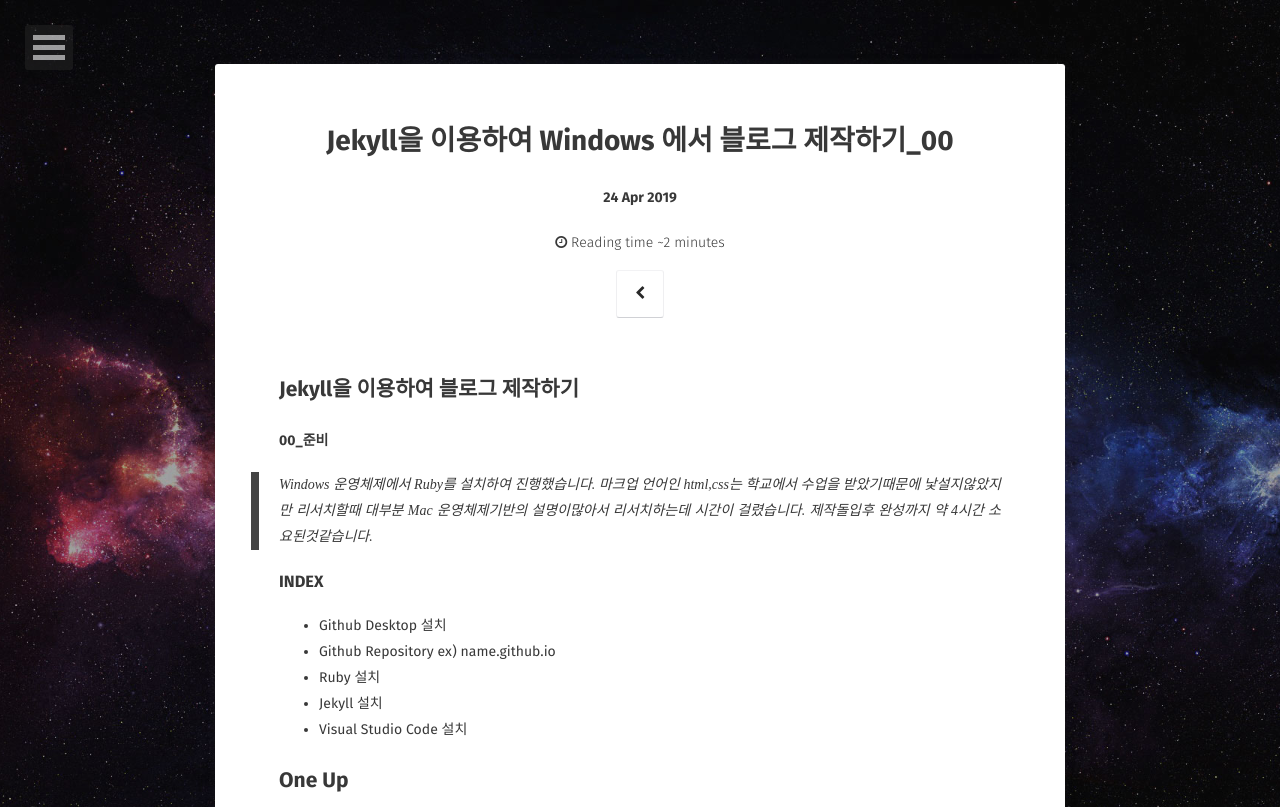
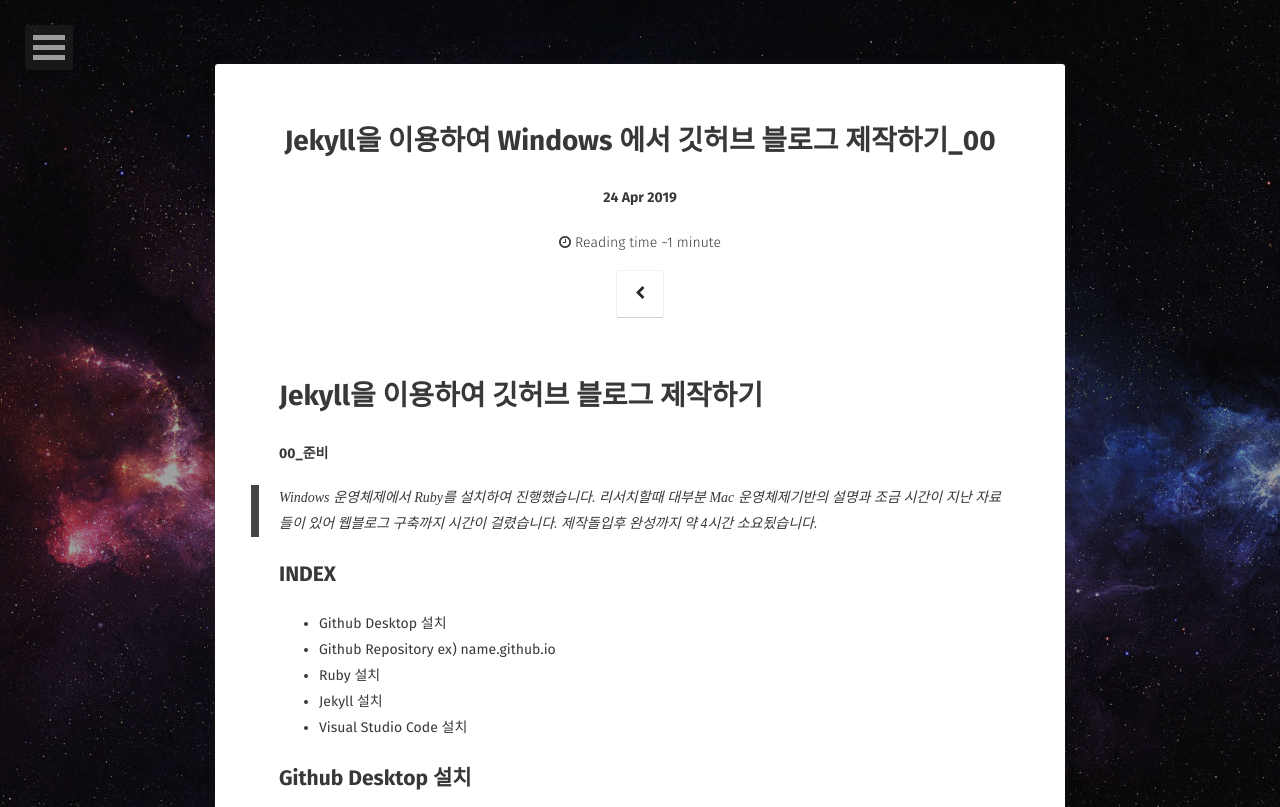
Before and after one commit to devhyunsuk2/devhyunsuk2.github.io, a Jekyll site: the page built from _posts/2019-04-24-Jekyll-1.md, in a window 1280 px wide and 1400 px high. Shown: the top 807 px of the window. Built offline with Jekyll 4.4.1, drawn with Linux system fonts in a browser that asks for light colours; some web fonts are replaced; comment, search, counter and statistics services are not loaded; some of the changed text lies outside the part shown; grey boxes are pictures that could not be loaded.

Commit message:
포스트업로드

```diff
--- a/_posts/2019-04-24-Jekyll-1.md
+++ b/_posts/2019-04-24-Jekyll-1.md
@@ -1,16 +1,16 @@
 ---
 layout: post
-title: "Jekyll을 이용하여 Windows 에서 블로그 제작하기_00"
+title: "Jekyll을 이용하여 Windows 에서 깃허브 블로그 제작하기_00"
 date: 2019-04-24
 excerpt: "블로그 제작기"
 tags: [Jekyll, Blog]
 comments: true
 ---
-## Jekyll을 이용하여 블로그 제작하기
+# Jekyll을 이용하여 깃허브 블로그 제작하기
 #### 00_준비
-> Windows 운영체제에서 Ruby를 설치하여 진행했습니다. 마크업 언어인 html,css는 학교에서 수업을 받았기때문에 낯설지않았지만 리서치할때 대부분 Mac 운영체제기반의 설명이많아서 리서치하는데 시간이 걸렸습니다. 제작돌입후 완성까지 약 4시간 소요된것같습니다.
+> Windows 운영체제에서 Ruby를 설치하여 진행했습니다. 리서치할때 대부분 Mac 운영체제기반의 설명과 조금 시간이 지난 자료들이 있어 웹블로그 구축까지 시간이 걸렸습니다. 제작돌입후 완성까지 약 4시간 소요됬습니다.
 
-### INDEX
+## INDEX
 * Github Desktop 설치
 * Github Repository ex) name.github.io
 * Ruby 설치
@@ -18,14 +18,20 @@ comments: true
 * Visual Studio Code 설치
 
 
-## One Up
+## Github Desktop 설치
 
 <figure>
-	<a href="http://farm9.staticflickr.com/8426/7758832526_cc8f681e48_b.jpg"><img src="http://farm9.staticflickr.com/8426/7758832526_cc8f681e48_c.jpg"></a>
-	<figcaption><a href="http://www.flickr.com/photos/80901381@N04/7758832526/" title="Morning Fog Emerging From Trees by A Guy Taking Pictures, on Flickr">Morning Fog Emerging From Trees by A Guy Taking Pictures, on Flickr</a>.</figcaption>
+	<a href="https://desktop.github.com/"><img src="/assets/img/postimgs/2019/0425/jekyll0.png"></a>
+	<figcaption><a href="http://www.flickr.com/photos/80901381@N04/7758832526/" title="Morning Fog Emerging From Trees by A Guy Taking Pictures, on Flickr">깃허브 데스크탑 설치 페이지</a></figcaption>
 </figure>
 
-Vero laborum commodo occupy. Semiotics voluptate mumblecore pug. Cosby sweater ullamco quinoa ennui assumenda, sapiente occupy delectus lo-fi. Ea fashion axe Marfa cillum aliquip. Retro Bushwick keytar cliche. Before they sold out sustainable gastropub Marfa readymade, ethical Williamsburg skateboard brunch qui consectetur gentrify semiotics. Mustache cillum irony, fingerstache magna pour-over keffiyeh tousled selfies.
+먼저 깃허브를 설치했습니다. Github Desktop을 이용하면, 우리가 블로그에 글을 새로 작성하거나 수정한 뒤 파일을 인터넷 저장 공간에 저장하여 웹블로그에 반영할 수 있게 됩니다.
+(Github Desktop 외에도 비슷한 기능을 하는 Git Sourcetree와 같은 프로그램들이 있습니다.)
+
+
+
+
+
 
 #### Two Up
 
```
Also changed, not shown: assets/img/postImgs/2019/0425/jekyll0.png (added).
